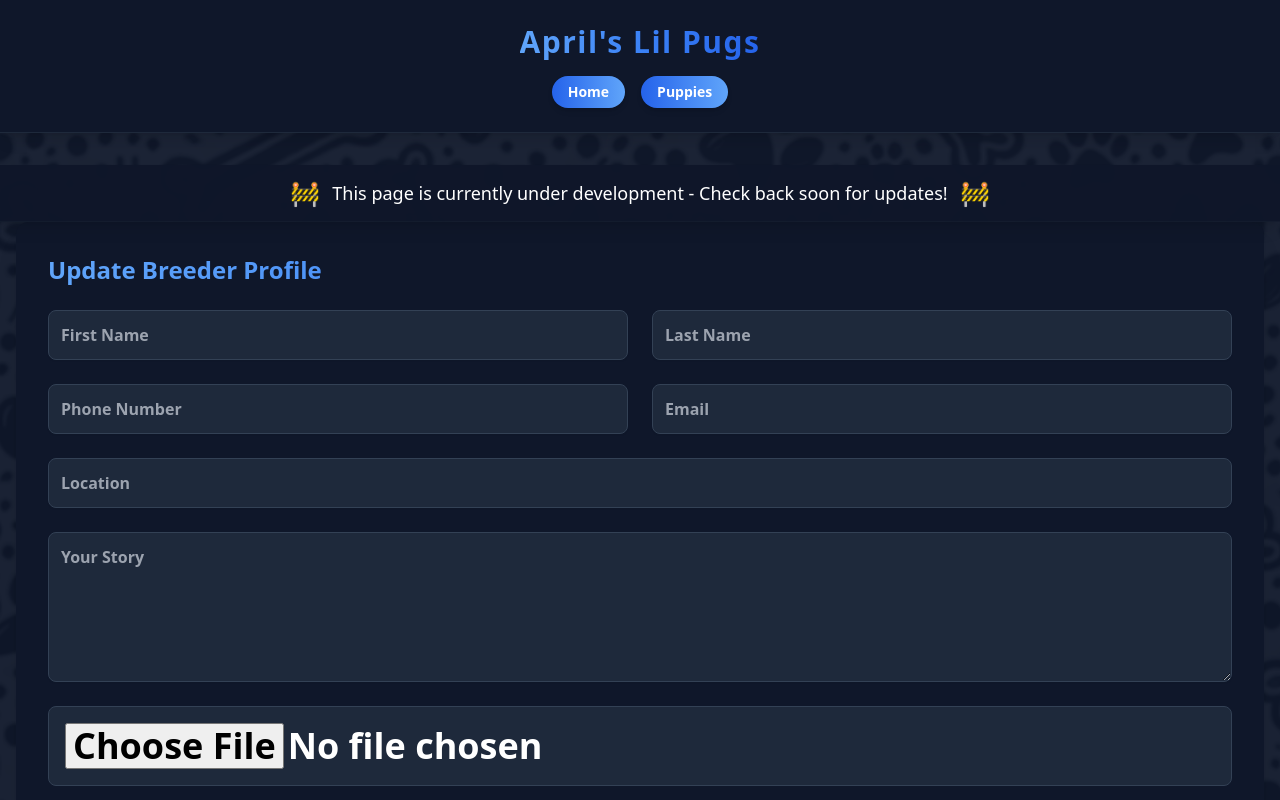
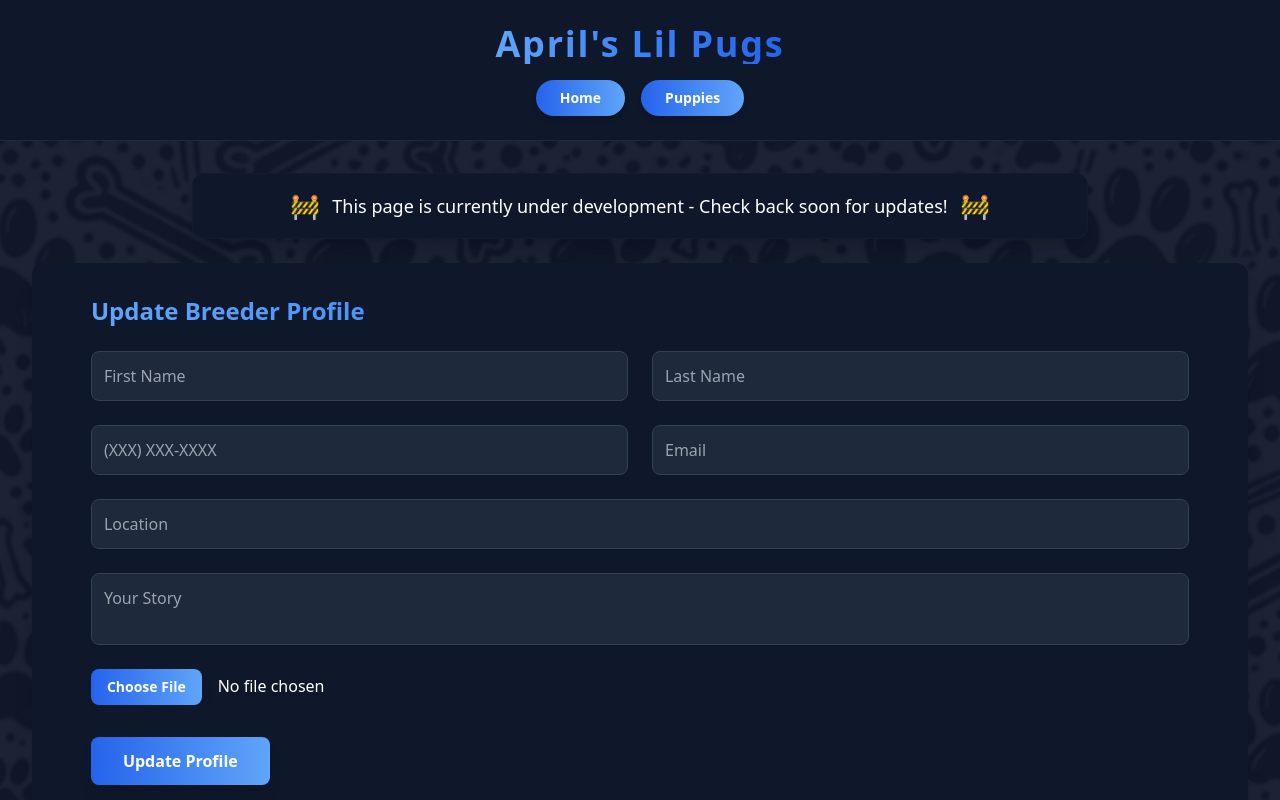
Before and after one commit to jonahgcarpenter/aprilslilpugs, a React (Create React App) app in the folder client/: page / in a window 1280 px wide. Shown: the top 800 px of the page. Built offline with nearby package versions, Linux system fonts and the light colour scheme; no server answers.

Commit message:
better looking, with scroll bar styles

```diff
--- a/client/package.json
+++ b/client/package.json
@@ -34,5 +34,8 @@
       "last 1 firefox version",
       "last 1 safari version"
     ]
+  },
+  "devDependencies": {
+    "tailwind-scrollbar": "^3.1.0"
   }
 }
--- a/client/src/App.js
+++ b/client/src/App.js
@@ -15,7 +15,7 @@ function App() {
     >
       <BrowserRouter>
         <Navbar />
-        <div className="text-4xl font-bold text-black">
+        <div className="container mx-auto px-4 max-w-7xl">
           <Routes>
             <Route path="/" element={<Home />} />
             <Route path="/puppies" element={<Puppies />} />
--- a/client/src/components/BreederUpdateForm.js
+++ b/client/src/components/BreederUpdateForm.js
@@ -12,6 +12,7 @@ const BreederUpdateForm = () => {
   const [profilePicture, setProfilePicture] = useState(null)
   const [error, setError] = useState(null)
   const fileInputRef = useRef(null);
+  const textareaRef = useRef(null);
 
   useEffect(() => {
     if (breeder) {
@@ -23,6 +24,33 @@ const BreederUpdateForm = () => {
       setStory(breeder.story || '')
     }
   }, [breeder])
+
+  // Add auto-resize effect for textarea
+  useEffect(() => {
+    const textarea = textareaRef.current;
+    if (textarea) {
+      textarea.style.height = 'auto';
+      textarea.style.height = textarea.scrollHeight + 'px';
+    }
+  }, [story]);
+
+  const formatPhoneNumber = (value) => {
+    // Remove all non-digits
+    const numbers = value.replace(/\D/g, '')
+
+    // Limit to 10 digits
+    const truncated = numbers.slice(0, 10)
+
+    // Format the number
+    if (truncated.length < 4) return truncated
+    if (truncated.length < 7) return `(${truncated.slice(0, 3)}) ${truncated.slice(3)}`
+    return `(${truncated.slice(0, 3)}) ${truncated.slice(3, 6)}-${truncated.slice(6)}`
+  }
+
+  const handlePhoneChange = (e) => {
+    const formattedNumber = formatPhoneNumber(e.target.value)
+    setPhoneNumber(formattedNumber)
+  }
 
   const handleSubmit = async (e) => {
     e.preventDefault()
@@ -82,10 +110,10 @@ const BreederUpdateForm = () => {
           />
           <input
             type="tel"
-            onChange={(e) => setPhoneNumber(e.target.value)}
+            onChange={handlePhoneChange}
             value={phoneNumber}
             className="w-full p-3 rounded-lg bg-slate-800 text-white text-base border border-slate-700 shadow-sm focus:ring-2 focus:ring-blue-500 focus:ring-opacity-50 outline-none transition-all duration-200"
-            placeholder="Phone Number"
+            placeholder="(XXX) XXX-XXXX"
           />
           <input
             type="email"
@@ -102,20 +130,19 @@ const BreederUpdateForm = () => {
             placeholder="Location"
           />
           <textarea
+            ref={textareaRef}
             onChange={(e) => setStory(e.target.value)}
             value={story}
-            className="w-full p-3 rounded-lg bg-slate-800 text-white text-base border border-slate-700 shadow-sm focus:ring-2 focus:ring-blue-500 focus:ring-opacity-50 outline-none transition-all duration-200 min-h-[150px] md:col-span-2"
+            className="w-full p-3 rounded-lg bg-slate-800 text-white text-base border border-slate-700 shadow-sm focus:ring-2 focus:ring-blue-500 focus:ring-opacity-50 outline-none transition-all duration-200 md:col-span-2 resize-none scrollbar-thin scrollbar-thumb-blue-500 scrollbar-track-slate-700 hover:scrollbar-thumb-blue-400 max-h-[300px] overflow-y-auto"
             placeholder="Your Story"
           />
-          <div className="bg-slate-800 p-4 rounded-lg md:col-span-2 border border-slate-700">
           <input
             ref={fileInputRef}
             type="file"
             onChange={(e) => setProfilePicture(e.target.files[0])}
-              className="text-white w-full"
+            className="w-full md:col-span-2 text-white text-base file:mr-4 file:py-2 file:px-4 file:rounded-lg file:border-0 file:text-sm file:font-bold file:bg-gradient-to-r file:from-blue-600 file:to-blue-400 file:text-white hover:file:from-blue-700 hover:file:to-blue-500 file:transition-all file:duration-200 file:shadow-lg hover:file:shadow-xl"
             accept="image/*"
           />
-          </div>
         </div>
         <button className="mt-8 bg-gradient-to-r from-blue-600 to-blue-400 hover:from-blue-700 hover:to-blue-500 text-white text-base px-8 py-3 rounded-lg transition-all duration-200 font-bold shadow-lg hover:shadow-xl">
           Update Profile
--- a/client/src/components/Navbar.js
+++ b/client/src/components/Navbar.js
@@ -2,21 +2,25 @@ import { Link } from 'react-router-dom'
 
 const Navbar = () => {
   return (
-    <div className="bg-slate-900 p-6 flex flex-col items-center shadow-lg border-b border-slate-800 mb-8">
-      <h1 className="text-transparent bg-clip-text bg-gradient-to-r from-blue-400 via-blue-500 to-blue-600 text-3xl font-extrabold text-center tracking-wider">
+    <div className="bg-slate-900 border-b border-slate-800">
+      <div className="container mx-auto px-4 max-w-7xl py-6">
+        <div className="flex flex-col items-center">
+          <h1 className="text-transparent bg-clip-text bg-gradient-to-r from-blue-400 via-blue-500 to-blue-600 text-4xl font-extrabold text-center tracking-wider">
             April's Lil Pugs
           </h1>
           <div className="flex justify-center space-x-4 mt-4">
             <Link to="/">
-          <button className="bg-gradient-to-r from-blue-600 to-blue-400 hover:from-blue-700 hover:to-blue-500 text-white px-4 py-1.5 text-sm rounded-full font-semibold shadow-md hover:shadow-lg transform hover:scale-105 transition-all duration-200">
+              <button className="bg-gradient-to-r from-blue-600 to-blue-400 hover:from-blue-700 hover:to-blue-500 text-white px-6 py-2 text-sm rounded-full font-semibold shadow-md hover:shadow-lg transform hover:scale-105 transition-all duration-200">
                 Home
               </button>
             </Link>
             <Link to="/puppies">
-          <button className="bg-gradient-to-r from-blue-600 to-blue-400 hover:from-blue-700 hover:to-blue-500 text-white px-4 py-1.5 text-sm rounded-full font-semibold shadow-md hover:shadow-lg transform hover:scale-105 transition-all duration-200">
+              <button className="bg-gradient-to-r from-blue-600 to-blue-400 hover:from-blue-700 hover:to-blue-500 text-white px-6 py-2 text-sm rounded-full font-semibold shadow-md hover:shadow-lg transform hover:scale-105 transition-all duration-200">
                 Puppies
               </button>
             </Link>
+          </div>
+        </div>
       </div>
     </div>
   )
--- a/client/src/components/UnderConstruction.js
+++ b/client/src/components/UnderConstruction.js
@@ -2,7 +2,7 @@ import React from 'react';
 
 const UnderConstruction = () => {
   return (
-    <div className="bg-slate-900/95 backdrop-blur-sm text-white w-full px-6 py-3 text-center border-b border-slate-800/30 font-medium flex items-center justify-center gap-3 shadow-lg">
+    <div className="bg-slate-900 text-white px-8 py-4 rounded-xl shadow-xl border border-slate-800/30 font-medium flex items-center justify-center gap-3">
       <span role="img" aria-label="construction" className="text-2xl">🚧</span>
       <span className="text-base sm:text-lg">This page is currently under development - Check back soon for updates!</span>
       <span role="img" aria-label="construction" className="text-2xl">🚧</span>
--- a/client/src/pages/Home.js
+++ b/client/src/pages/Home.js
@@ -5,10 +5,14 @@ import UnderConstruction from '../components/UnderConstruction';
 
 const Home = () => {
   return (
-    <div className="bg-fixed bg-cover bg-center min-h-screen">
-      <UnderConstruction />
-      <BreederDetails />
-      <BreederUpdateForm />
+    <div className="space-y-6 py-8">
+      <div className="max-w-4xl mx-auto">
+        <UnderConstruction />
+      </div>
+      <div className="grid gap-8">
+        <BreederDetails />
+        <BreederUpdateForm />
+      </div>
     </div>
   )
 }
--- a/client/tailwind.config.js
+++ b/client/tailwind.config.js
@@ -6,5 +6,7 @@ module.exports = {
   theme: {
     extend: {},
   },
-  plugins: [],
+  plugins: [
+    require('tailwind-scrollbar'),
+  ],
 }
```
Also changed, not shown: 1 other file (tests, documents, lock files or other folders). Lines whose indentation alone changed are shown as unchanged.
